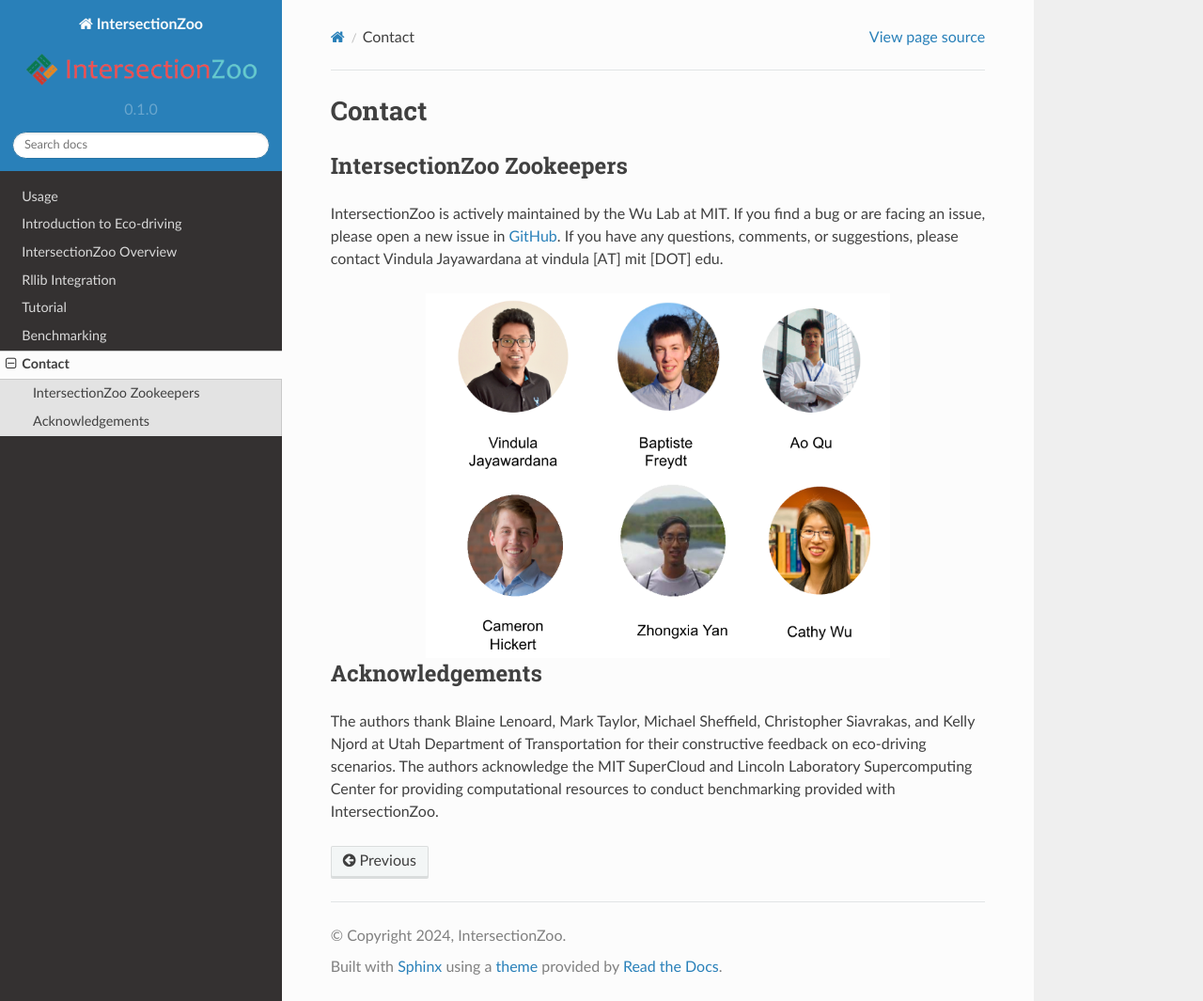
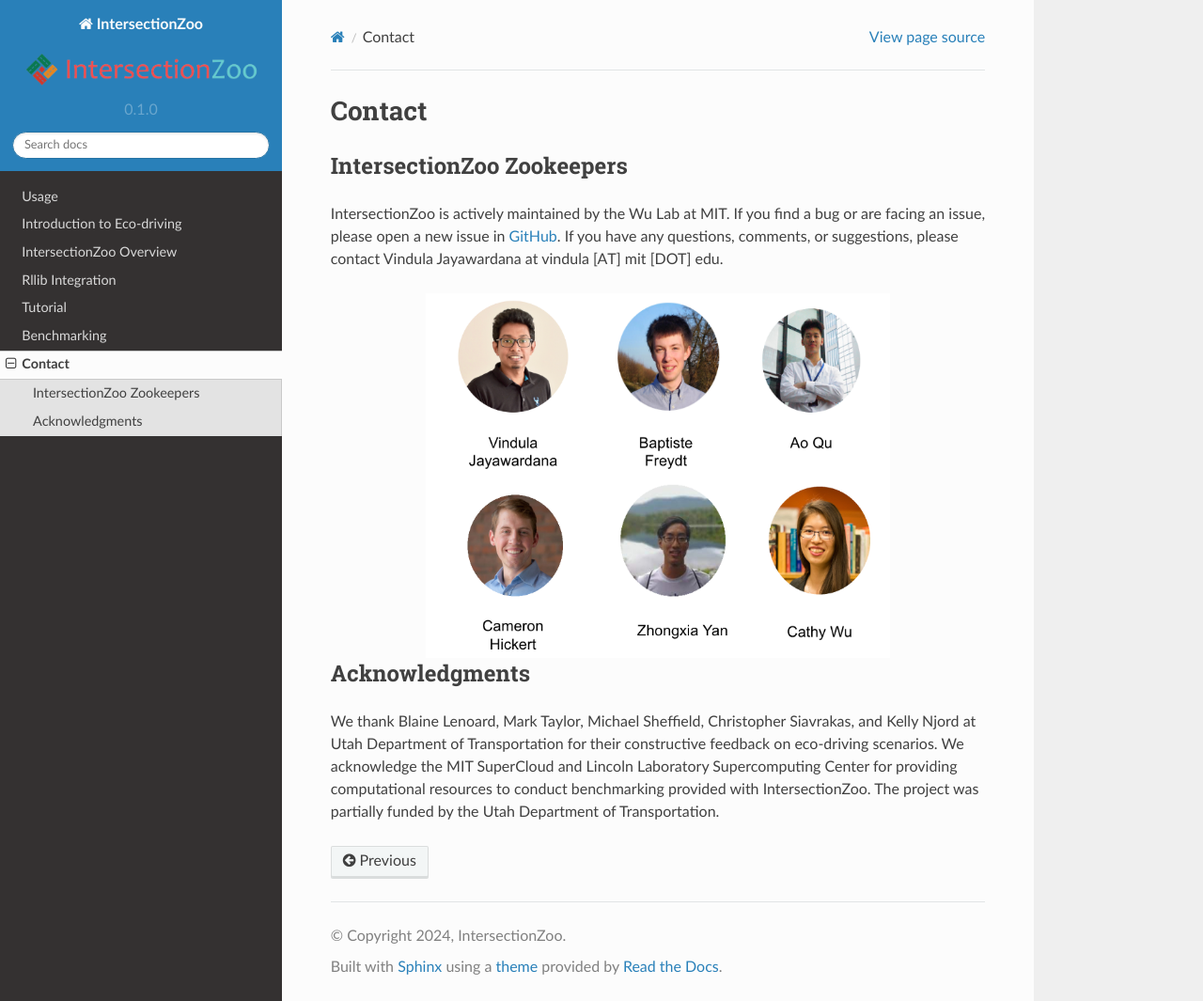
Before and after one commit to Vindulamj/IntersectionZoo-Docs, a Sphinx documentation site: the page built from docs/source/contact.rst, in a window 1280 px wide and 1065 px high. Shown: the whole window at 94% size. Built offline with Sphinx 7.4.7 and the Read the Docs theme 2.0.0, drawn with Linux system fonts in a browser that asks for light colours; pages that are not in the unit, such as notebooks, are missing from menus.

Commit message:
Update contact.rst

```diff
--- a/docs/source/contact.rst
+++ b/docs/source/contact.rst
@@ -15,9 +15,9 @@
     :align: center
 
 
-Acknowledgements
+Acknowledgments
 ----------------
 
-The authors thank Blaine Lenoard, Mark Taylor, Michael Sheffield, Christopher Siavrakas, and Kelly Njord at Utah Department of Transportation
-for their constructive feedback on eco-driving scenarios. The authors acknowledge the MIT SuperCloud and Lincoln Laboratory Supercomputing Center
-for providing computational resources to conduct benchmarking provided with IntersectionZoo.
+We thank Blaine Lenoard, Mark Taylor, Michael Sheffield, Christopher Siavrakas, and Kelly Njord at Utah Department of Transportation
+for their constructive feedback on eco-driving scenarios. We acknowledge the MIT SuperCloud and Lincoln Laboratory Supercomputing Center
+for providing computational resources to conduct benchmarking provided with IntersectionZoo. The project was partially funded by the Utah Department of Transportation.
```
